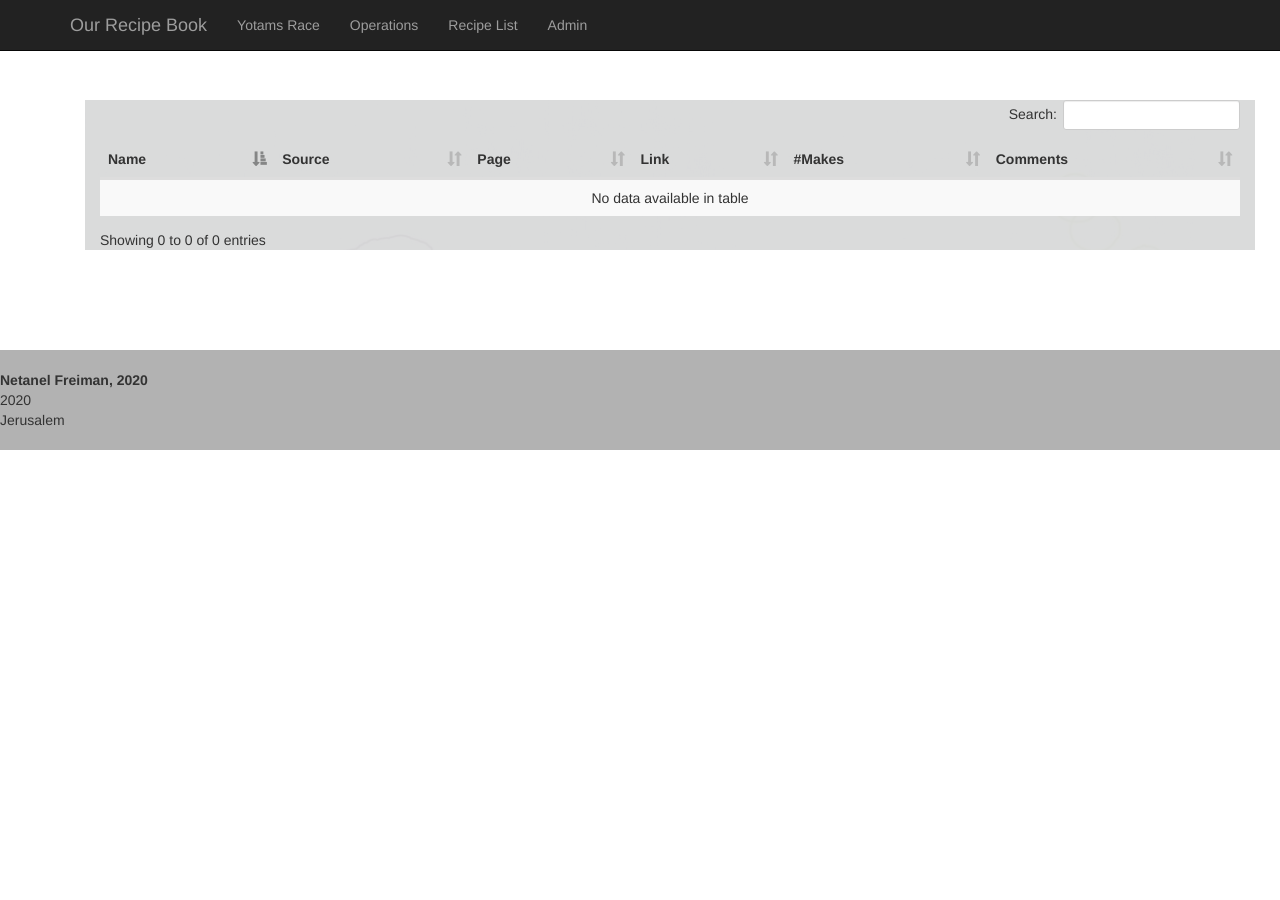
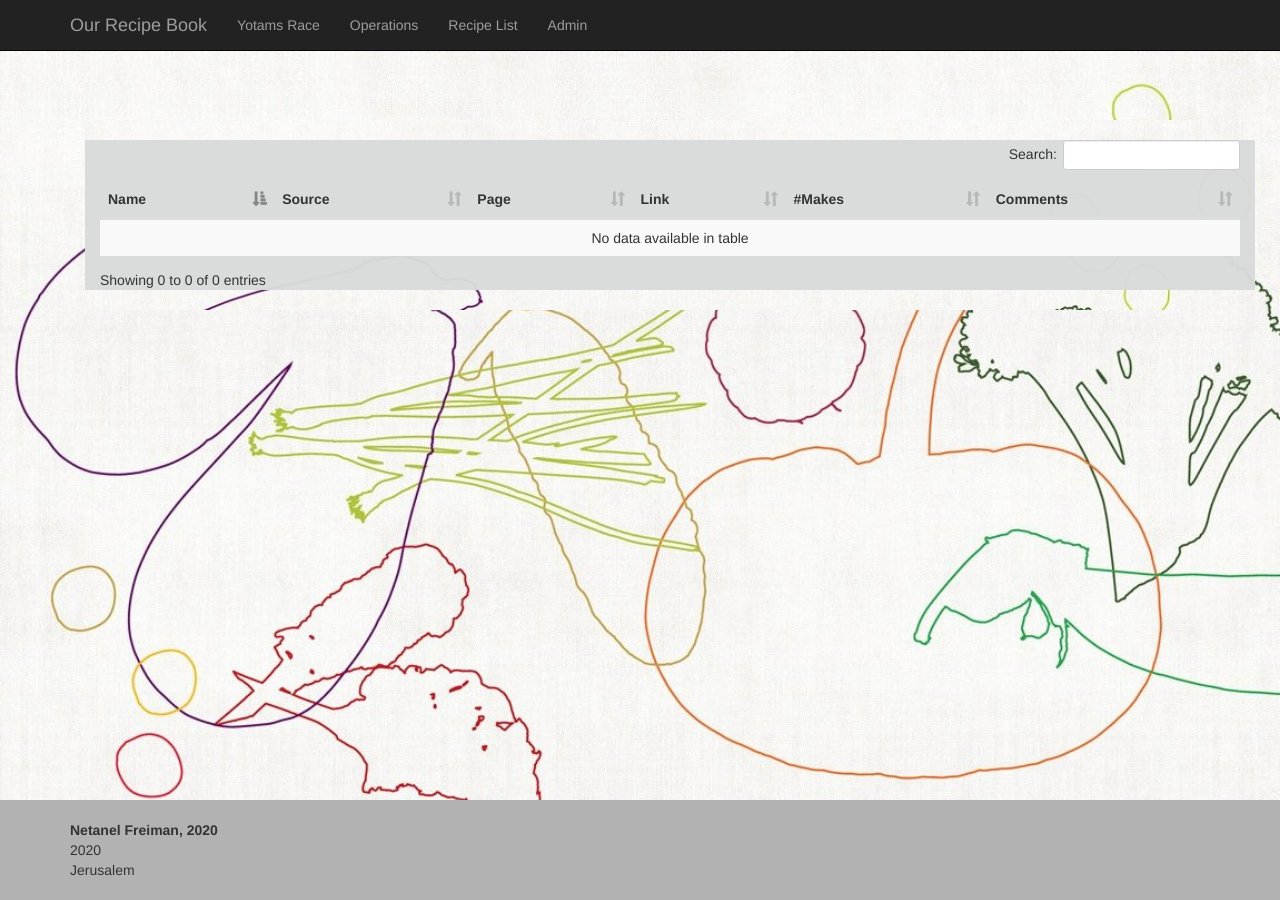
Before and after one commit to netanelf/you_against_the_book, a Django app: page /yotams_race/recipe_list/ in a window 1280 px wide. Before the commit the page ends 450 px from the top, so only its background shows below. Run offline with Django 3.2, Linux system fonts and the light colour scheme; data that the repository does not hold is empty; some libraries are stand-ins or nearby versions.

Commit message:
few fixes: - url length - footer - notes in main page

```diff
--- a/yatb_django/templates/yotams_race/base.html
+++ b/yatb_django/templates/yotams_race/base.html
@@ -50,16 +50,73 @@
             height: 100%;
         }
         .bg {
-            /* The image used */
-            background-image: url("{% static "images/plenty_bg.jpg" %}");
-            -webkit-background-size: cover;
-            -moz-background-size: cover;
-            background-size: cover;
-            -o-background-size: cover;
+            background:url("{% static "images/plenty_bg.jpg" %}");
+            background-size:cover;
+
+            /* Workaround for some mobile browsers */
+            min-height:100%;
+            padding-top: 20px;
+            padding-bottom: 20px;
         }
+
+ /* Sticky footer styles
+      -------------------------------------------------- */
+
+      html,
+      body {
+        height: 100%;
+        /* The html and body elements cannot have any padding or margin. */
+      }
+
+      /* Wrapper for page content to push down footer */
+      #wrap {
+        min-height: 100%;
+        height: auto !important;
+        height: 100%;
+        /* Negative indent footer by it's height */
+        margin: 0 auto -60px;
+      }
+
+      /* Set the fixed height of the footer here */
+      #push,
+      #footer {
+        height: 100px;
+      }
+      #footer {
+        background-color: rgba(170, 170, 170, 0.9);
+      }
+
+      /* Lastly, apply responsive CSS fixes as necessary */
+      @media (max-width: 767px) {
+        #footer {
+          margin-left: -20px;
+          margin-right: -20px;
+          padding-left: 20px;
+          padding-right: 20px;
+        }
+      }
+
+
+
+      /* Custom page CSS
+      -------------------------------------------------- */
+      /* Not required for template or sticky footer method. */
+
+      #wrap > .container {
+        padding-top: 60px;
+      }
+      .container .credit {
+        margin: 20px 0;
+      }
+
+      code {
+        font-size: 80%;
+      }
+
     </style>
 </head>
 <body>
+<div class="bg">
     <nav class="navbar navbar-inverse navbar-fixed-top">
       <div class="container">
         <div class="navbar-header">
@@ -92,7 +149,7 @@
             </div>
         </div>
     </div><!-- /.container -->
-
+</div>
     <script src="{% static 'js/jquery-2.1.4.min.js' %}"></script>
     <script src="{% static 'js/bootstrap.js' %}"></script>
     <script src="{% static 'js/bootstrap-select.js' %}"></script>
@@ -100,17 +157,20 @@
 
     {% block footer_block %}{% endblock %}
             <!-- footer-->
-        <div class="row form-group bg-gray">
-            <div class="col-lg-12">
+    <div id="footer">
+        <div class="container">
+            <p class="muted credit">
+
                 <address>
-                    <br>
                     <strong>Netanel Freiman, 2020</strong>
                     <br>
                     2020
                     <br>Jerusalem
                 </address>
-            </div>
+
+            </p>
         </div>
+    </div>
     <script>
         {% block script_block %}{% endblock %}
         function generate_comment_url(id){
--- a/yatb_django/templates/yotams_race/recipe_list.html
+++ b/yatb_django/templates/yotams_race/recipe_list.html
@@ -30,7 +30,12 @@
                                 <td scope="row">{{r.name}}</td>
                                 <td>{{r.source}}</td>
                                 <td>{{r.page}}</td>
-                                <td>{{r.link|urlize}}</td>
+                                <td>
+                                    {% if r.link != None%}
+                                        <a href="{{r.link}}">link</a>
+                                    {% else %}
+                                    {% endif %}
+                                </td>
                                 <td>{{r.num_of_making}}</td>
                                 <td>
                                     {% if r.num_of_comments > 0 %}
--- a/yatb_django/yotams_race/models.py
+++ b/yatb_django/yotams_race/models.py
@@ -21,7 +21,7 @@ class Recipe(models.Model):
     page_num = models.IntegerField(blank=True, null=True)
     recipe_source = models.ForeignKey(Source, on_delete=models.CASCADE)
     link = models.URLField(
-        max_length=128,
+        max_length=255,
         blank=True,
         null=True
     )
--- a/yatb_django/yotams_race/views.py
+++ b/yatb_django/yotams_race/views.py
@@ -90,6 +90,7 @@ def get_top_10_recipes():
              'num_makings': v.num_makings,
              'average_rank': v.avg_rank,
              'average_effort': v.avg_effort,
+             'num_of_comments': Comment.objects.filter(recipe=v).count(),
              'id': v.id} for v in top_10]
     return data
 
```
Also changed, not shown: yatb_django/templates/yotams_race/index.html (+5 -2 lines).
